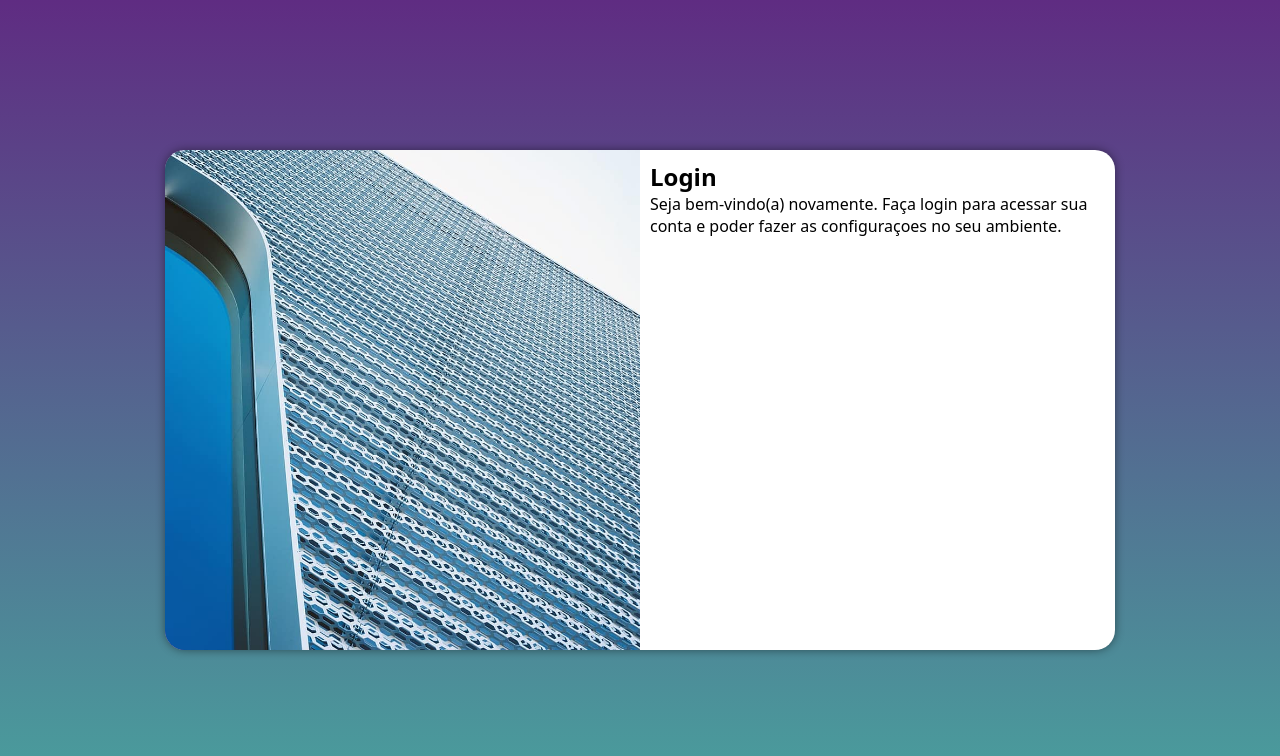
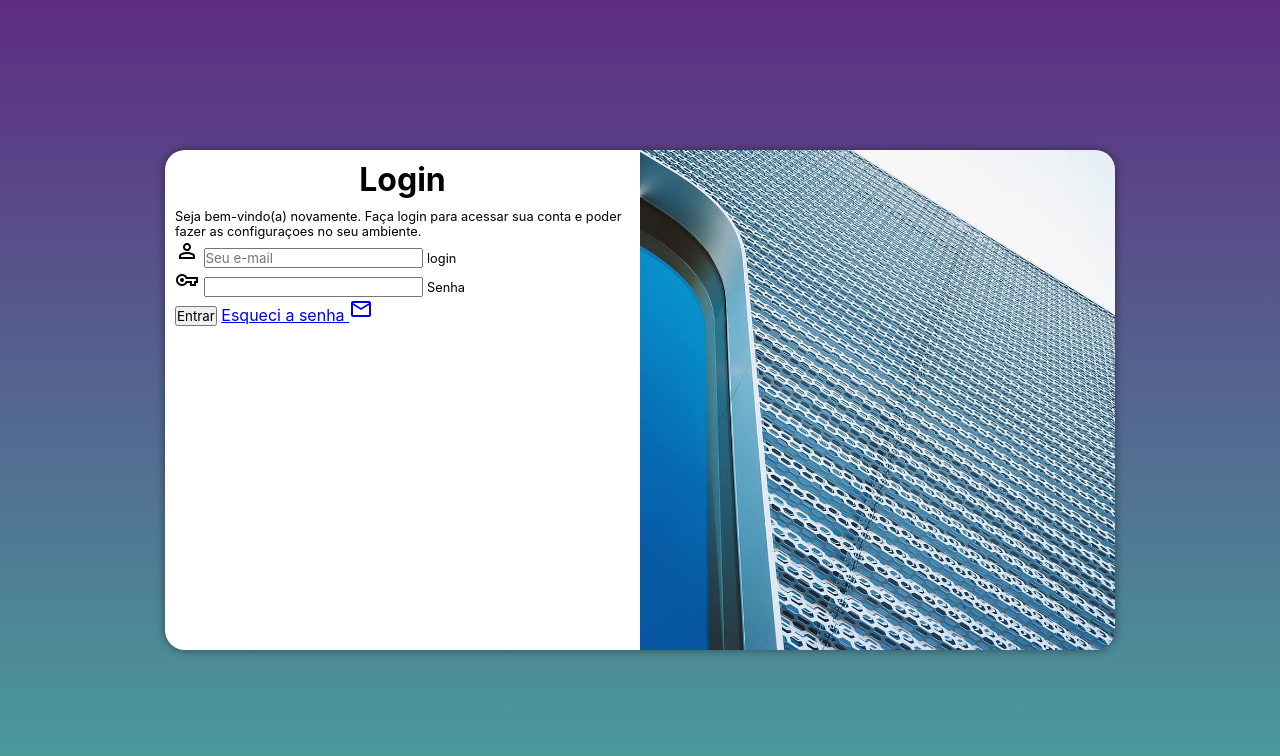
Before and after one commit to ThomasAlvarenga/projeto-login, a plain HTML site: page index.html in a window 1280 px wide. Drawn offline with nearby package versions, Linux system fonts and the light colour scheme.

Commit message:
add form

```diff
--- a/estilos/media-query.css
+++ b/estilos/media-query.css
@@ -30,14 +30,21 @@
     }
 
     section#login > div#imagem {
+        float: right;
+        width: 50%;
+        height: 100%;
+    }
+
+    section#login > div#formulario {
         float: left;
         width: 50%;
         height: 100%;
     }
 
-    section#login > div#formulario {
-        float: right;
-        width: 50%;
-        height: 100%;
+    div#formulario > h1 {
+        font-size: 2em;
+    }
+    label div#formulario > p {
+        font-size: 1.2em;
     }
 }
--- a/estilos/style.css
+++ b/estilos/style.css
@@ -6,7 +6,7 @@
     */
 
     * {
-        font-family: system-ui, -apple-system, BlinkMacSystemFont, 'Segoe UI', Roboto, Oxygen, Ubuntu, Cantarell, 'Open Sans', 'Helvetica Neue', sans-serif;
+        font-family: -apple-system, BlinkMacSystemFont, 'Segoe UI', Roboto, Oxygen, Ubuntu, Cantarell, 'Open Sans', 'Helvetica Neue', sans-serif;
         padding: 0px;
         margin: 0px;
         box-sizing: border-box;
@@ -53,3 +53,16 @@
         display: block;
         padding: 10px;
     }
+
+    div#formulario > h1 {
+        text-align: center;
+        margin-bottom: 10px;
+    }
+
+    div#formulario > p {
+        font-size: 0.8em;
+    }
+
+    label {
+        font-size: 0.8em;
+    }
--- a/index.html
+++ b/index.html
@@ -4,6 +4,7 @@
     <meta charset="UTF-8">
     <meta name="viewport" content="width=device-width, initial-scale=1.0">
     <title>Login</title>
+    <link href="https://fonts.googleapis.com/css2?family=Material+Symbols+Outlined" rel="stylesheet" />
     <link rel="stylesheet" href="estilos/style.css">
     <link rel="stylesheet" href="estilos/media-query.css">
 </head>
@@ -17,8 +18,19 @@
             <div id="formulario">
                 <h1>Login</h1>
                 <p>Seja bem-vindo(a) novamente. Faça login para acessar sua conta e poder fazer as configuraçoes no seu ambiente.</p>
-                <form action="login.php" method="post">
-
+                <form action="login.php" method="post" autocomplete="on">
+                    <div class="campo">
+                        <i class="material-symbols-outlined">person</i>
+                        <input type="email" name="login" id="ilogin" placeholder="Seu e-mail" autocomplete="email" required maxlength="30">
+                        <label for="login">login</label>
+                    </div>
+                    <div class="campo">
+                        <span class="material-symbols-outlined">vpn_key</span>
+                        <input type="password" name="senha" id="isenha" autocomplete="current-password"  required minlength="8" maxlength="20">
+                        <label for="senha">Senha</label>
+                    </div>
+                    <input type="submit" value="Entrar">
+                    <a href="esqueci.html">Esqueci a senha <i class="material-symbols-outlined">mail</i></a>
                 </form>
 
             </div>
```
